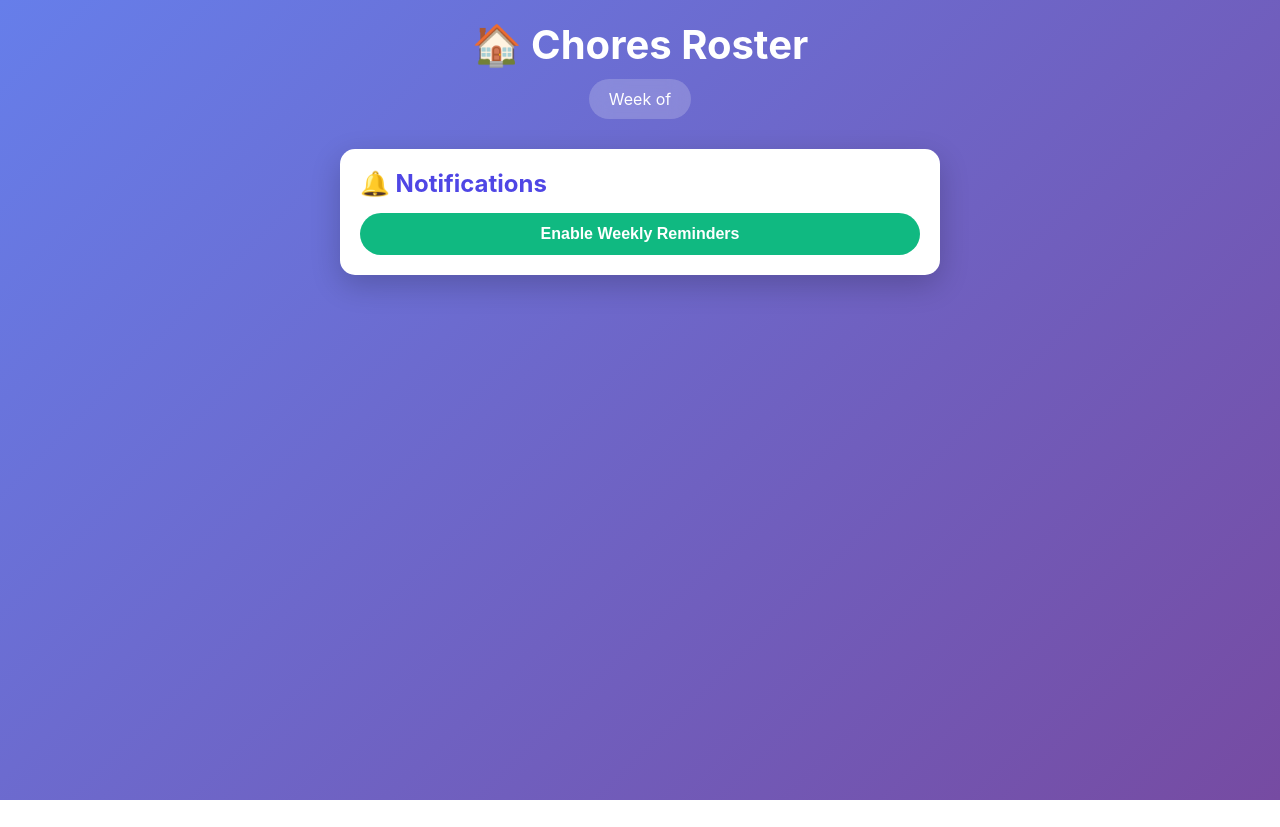
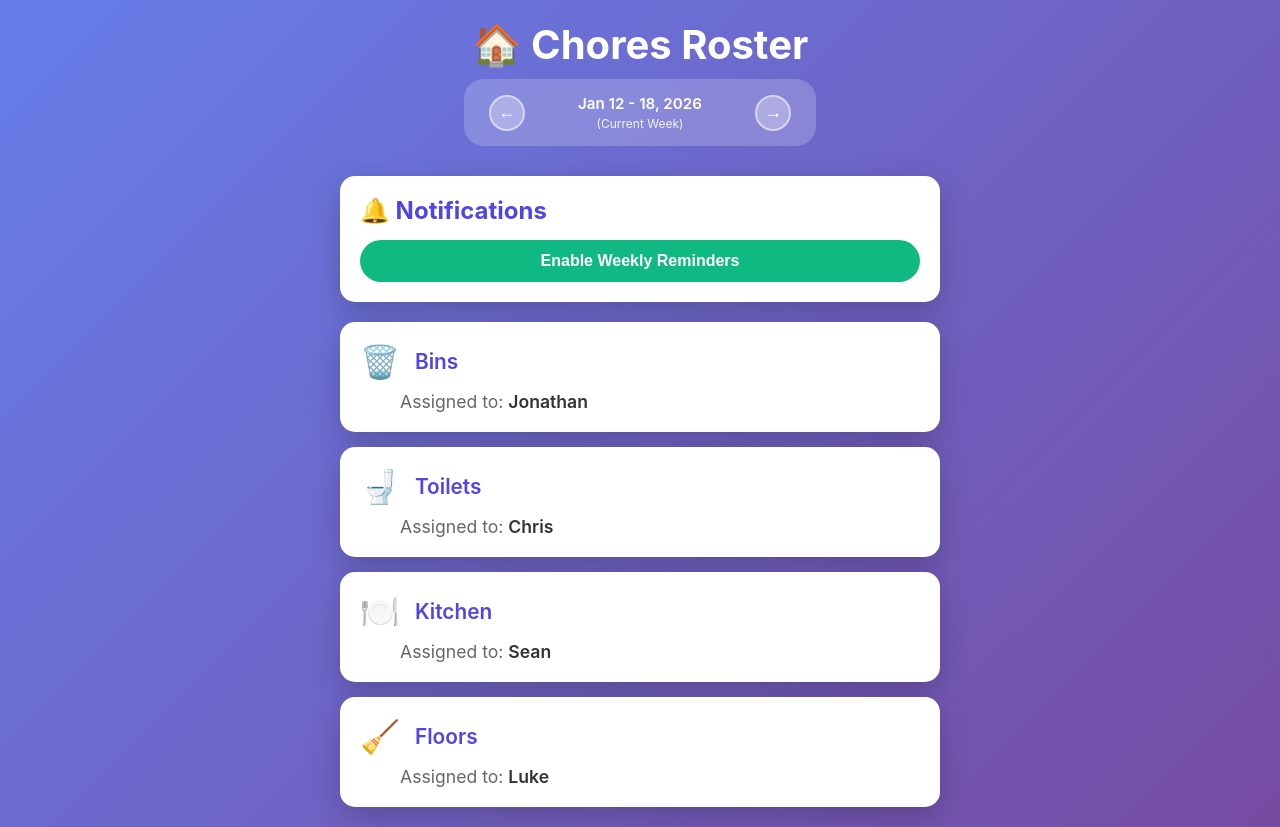
Before and after one commit to ltr28/chores-roster, a plain HTML site: page index.html in a window 1280 px wide. Before the commit the page ends 800 px from the top, so only its background shows below. Drawn offline with Linux system fonts and the light colour scheme.

Commit message:
Add multiple weeks to allow users to return

```diff
--- a/index.html
+++ b/index.html
@@ -39,10 +39,65 @@
 
         .week-info {
             background: rgba(255, 255, 255, 0.2);
-            padding: 10px 20px;
+            padding: 15px 25px;
             border-radius: 20px;
-            display: inline-block;
+            display: inline-flex;
+            align-items: center;
+            gap: 20px;
             backdrop-filter: blur(10px);
+        }
+
+        .week-nav {
+            display: flex;
+            align-items: center;
+            gap: 15px;
+        }
+
+        .week-nav-button {
+            background: rgba(255, 255, 255, 0.3);
+            border: 2px solid rgba(255, 255, 255, 0.5);
+            color: white;
+            width: 36px;
+            height: 36px;
+            border-radius: 50%;
+            font-size: 18px;
+            cursor: pointer;
+            display: flex;
+            align-items: center;
+            justify-content: center;
+            transition: all 0.2s;
+        }
+
+        .week-nav-button:hover {
+            background: rgba(255, 255, 255, 0.5);
+            transform: scale(1.1);
+        }
+
+        .week-nav-button:disabled {
+            opacity: 0.3;
+            cursor: not-allowed;
+        }
+
+        .week-nav-button:disabled:hover {
+            transform: none;
+        }
+
+        .week-dates {
+            display: flex;
+            flex-direction: column;
+            align-items: center;
+            min-width: 200px;
+        }
+
+        .week-range {
+            font-size: 0.95em;
+            font-weight: 600;
+        }
+
+        .current-week-badge {
+            font-size: 0.75em;
+            margin-top: 3px;
+            opacity: 0.9;
         }
 
         .notification-section {
@@ -192,7 +247,14 @@
         <div class="header">
             <h1>🏠 Chores Roster</h1>
             <div class="week-info">
-                Week of <span id="weekDate"></span>
+                <div class="week-nav">
+                    <button id="prevWeek" class="week-nav-button">←</button>
+                    <div class="week-dates">
+                        <div class="week-range" id="weekRange"></div>
+                        <div class="current-week-badge" id="currentWeekBadge"></div>
+                    </div>
+                    <button id="nextWeek" class="week-nav-button">→</button>
+                </div>
             </div>
         </div>
 
@@ -213,16 +275,17 @@
     <script>
         const chores = [
             { name: 'Bins', icon: '🗑️' },
-            { name: 'Toilets', icon: '🚽' }
+            { name: 'Toilets', icon: '🚽' },
+            { name: 'Kitchen', icon: '🍽️' },
             { name: 'Floors', icon: '🧹' },
-            { name: 'Kitchen', icon: '🍽️' },
         ];
 
-        const people = ['Chris', 'Sean', 'Luke', 'Jonathan'];
-        const rotationDay = 0; // Sunday
+        const people = ['Sean', 'Luke', 'Jonathan', 'Chris'];
+        const rotationDay = 1; // Monday
         let deferredPrompt;
+        let weekOffset = 0; // 0 = current week, -1 = previous week, +1 = next week
 
-        function getWeekStart(rotationDay) {
+        function getWeekStart(offset = 0) {
             const now = new Date();
             const currentDay = now.getDay();
             const diff = currentDay - rotationDay;
@@ -234,12 +297,31 @@
                 weekStart.setDate(now.getDate() - diff);
             }
 
+            // Apply week offset
+            weekStart.setDate(weekStart.getDate() + (offset * 7));
+
             weekStart.setHours(0, 0, 0, 0);
             return weekStart;
         }
 
+        function getWeekEnd(weekStart) {
+            const weekEnd = new Date(weekStart);
+            weekEnd.setDate(weekStart.getDate() + 6);
+            return weekEnd;
+        }
+
         function formatDate(date) {
+            return date.toLocaleDateString('en-US', { month: 'short', day: 'numeric' });
+        }
+
+        function formatDateWithYear(date) {
             return date.toLocaleDateString('en-US', { month: 'short', day: 'numeric', year: 'numeric' });
+        }
+
+        function isCurrentWeek(weekStart) {
+            const today = new Date();
+            const currentWeekStart = getWeekStart(0);
+            return weekStart.getTime() === currentWeekStart.getTime();
         }
 
         function getWeekNumber(weekStart) {
@@ -249,10 +331,41 @@
         }
 
         function renderChores() {
-            const weekStart = getWeekStart(rotationDay);
+            const weekStart = getWeekStart(weekOffset);
+            const weekEnd = getWeekEnd(weekStart);
             const weekNumber = getWeekNumber(weekStart);
 
-            document.getElementById('weekDate').textContent = formatDate(weekStart);
+            // Update week range display
+            const weekRange = document.getElementById('weekRange');
+            const startMonth = weekStart.getMonth();
+            const endMonth = weekEnd.getMonth();
+            const startYear = weekStart.getFullYear();
+            const endYear = weekEnd.getFullYear();
+
+            // Format range intelligently
+            if (startYear !== endYear) {
+                weekRange.textContent = `${formatDateWithYear(weekStart)} - ${formatDateWithYear(weekEnd)}`;
+            } else if (startMonth !== endMonth) {
+                weekRange.textContent = `${formatDate(weekStart)} - ${formatDate(weekEnd)}, ${startYear}`;
+            } else {
+                weekRange.textContent = `${formatDate(weekStart)} - ${weekEnd.getDate()}, ${startYear}`;
+            }
+
+            // Update current week badge
+            const badge = document.getElementById('currentWeekBadge');
+            if (isCurrentWeek(weekStart)) {
+                badge.textContent = '(Current Week)';
+                badge.style.display = 'block';
+            } else {
+                badge.style.display = 'none';
+            }
+
+            // Update navigation buttons
+            const today = new Date();
+            const futureLimit = new Date(today);
+            futureLimit.setDate(today.getDate() + 365); // Can view up to 1 year ahead
+
+            document.getElementById('nextWeek').disabled = weekEnd >= futureLimit;
 
             const grid = document.getElementById('choresGrid');
             grid.innerHTML = '';
@@ -338,7 +451,7 @@
         }
 
         function sendWeeklyNotifications() {
-            const weekStart = getWeekStart(rotationDay);
+            const weekStart = getWeekStart(0);
             const weekNumber = getWeekNumber(weekStart);
 
             // Find who has bins this week
@@ -361,6 +474,17 @@
                 });
             }, 2000);
         }
+
+        // Week navigation
+        document.getElementById('prevWeek').addEventListener('click', () => {
+            weekOffset--;
+            renderChores();
+        });
+
+        document.getElementById('nextWeek').addEventListener('click', () => {
+            weekOffset++;
+            renderChores();
+        });
 
         // Notification button listener
         document.getElementById('enableNotifications').addEventListener('click', requestNotificationPermission);
```
